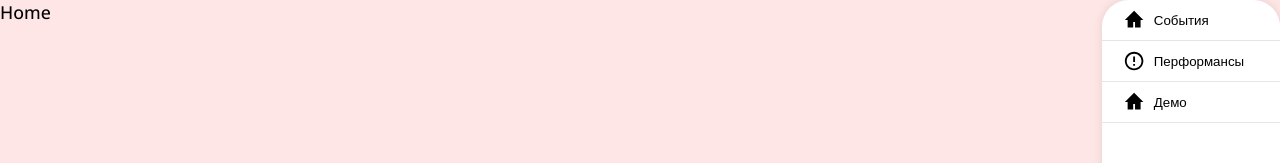
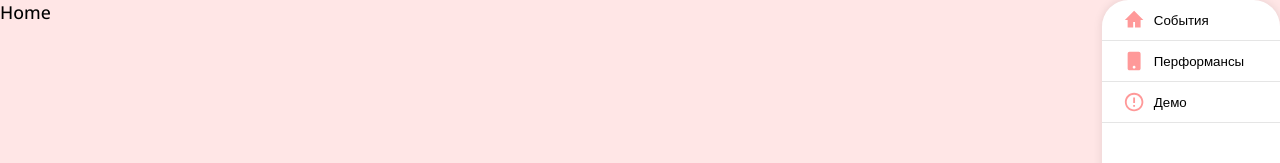
Before and after one commit to roman-orlovskiy/gromka.ru, a Vue app: page /#/ in a window 1280 px wide. Shown: the top 163 px of the page. Built offline with nearby package versions, Linux system fonts and the light colour scheme.

Commit message:
Add icons

```diff
--- a/src/components/RightMenu.vue
+++ b/src/components/RightMenu.vue
@@ -10,6 +10,7 @@
 <script setup>
 import MainIcon from '@/components/icons/MainIcon.vue'
 import PerfIcon from '@/components/icons/PerfIcon.vue'
+import DemoIcon from '@/components/icons/DemoIcon.vue'
 import { RouterLink } from 'vue-router'
 
 const menuItems = [
@@ -24,7 +25,7 @@ const menuItems = [
     to: '/performances',
   },
   {
-    icon: MainIcon,
+    icon: DemoIcon,
     text: 'Демо',
     to: '/demo',
   },
@@ -60,6 +61,10 @@ const menuItems = [
 
     svg {
       width: 2.5rem;
+
+      path {
+        fill: $color-primary;
+      }
     }
   }
 }
--- /dev/null
+++ b/src/components/icons/DemoIcon.vue
@@ -0,0 +1,7 @@
+<template>
+  <svg xmlns="http://www.w3.org/2000/svg" viewBox="0 0 24 24">
+    <path
+      d="M12 2C6.48 2 2 6.48 2 12s4.48 10 10 10 10-4.48 10-10S17.52 2 12 2zm0 18c-4.41 0-8-3.59-8-8s3.59-8 8-8 8 3.59 8 8-3.59 8-8 8zm-1-13h2v6h-2zm0 8h2v2h-2z"
+    />
+  </svg>
+</template>
--- a/src/components/icons/MainIcon.vue
+++ b/src/components/icons/MainIcon.vue
@@ -1,5 +1,5 @@
 <template>
   <svg xmlns="http://www.w3.org/2000/svg" viewBox="0 0 24 24">
-    <path d="M12 2L2 12h3v8h6v-6h2v6h6v-8h3L12 2z" fill="#000" />
+    <path d="M12 2L2 12h3v8h6v-6h2v6h6v-8h3L12 2z" />
   </svg>
 </template>
--- a/src/components/icons/PerfIcon.vue
+++ b/src/components/icons/PerfIcon.vue
@@ -1,8 +1,7 @@
 <template>
   <svg xmlns="http://www.w3.org/2000/svg" viewBox="0 0 24 24">
     <path
-      d="M12 2C6.48 2 2 6.48 2 12s4.48 10 10 10 10-4.48 10-10S17.52 2 12 2zm0 18c-4.41 0-8-3.59-8-8s3.59-8 8-8 8 3.59 8 8-3.59 8-8 8zm-1-13h2v6h-2zm0 8h2v2h-2z"
-      fill="#000"
+      d="M7 2h10c1.1 0 2 .9 2 2v16c0 1.1-.9 2-2 2H7c-1.1 0-2-.9-2-2V4c0-1.1.9-2 2-2zm5 18c.83 0 1.5-.67 1.5-1.5S12.83 17 12 17s-1.5.67-1.5 1.5S11.17 20 12 20zm3-4H9V5h6v11z"
     />
   </svg>
 </template>
```
